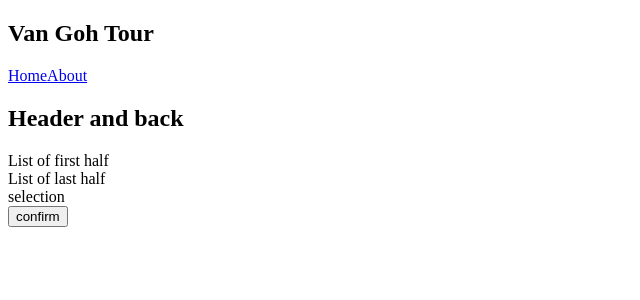
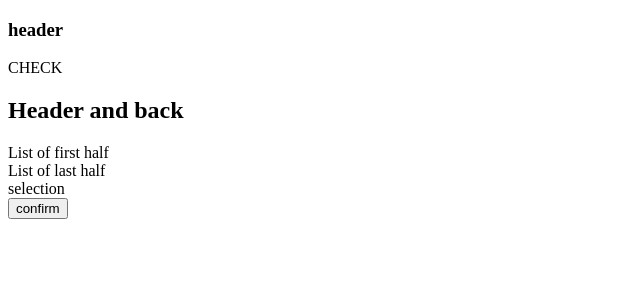
Before and after one commit to kyunwang/van-gogh-app, a Vue app: page /selection in a window 1280 px wide. Shown: the top 300 px of the page, without its empty margins (0-640 px from the left). Built offline with nearby package versions, Linux system fonts and the light colour scheme; the HTML template or start-up script is replaced by a standard one.

Commit message:
Header function setup for returning path

```diff
--- a/src/App.vue
+++ b/src/App.vue
@@ -1,15 +1,21 @@
 <template>
 <div id="app">
-	<h2>Van Goh Tour</h2>
-    <router-link to="/">Home</router-link>
-    <router-link to="/about">About</router-link>
+	<!-- <h2>Van Goh Tour</h2> -->
+    <!-- <router-link to="/">Home</router-link> -->
+    <!-- <router-link to="/about">About</router-link> -->
+	 <Header />
     <router-view></router-view>
 </div>
 </template>
 
 <script>
+	import Header from './components/Header.vue';
+
 	export default {
 		name: 'app',
+		components: {
+			Header
+		},
 		data() {
 			return {
 				title: 'hello'
@@ -17,5 +23,3 @@
 		}
 	};
 </script>
-
-<style></style>
--- a/src/components/Header.vue
+++ b/src/components/Header.vue
@@ -1,10 +1,28 @@
 <template>
-
+	<header>
+		<h3 @click="goBack">header</h3>
+		<p @click="checkRoute">CHECK</p>
+	</header>
 </template>
 
 <script>
 	export default {
+		props: [],
+		data() {
+			return {}
+		},
+		methods: {
+			goBack() {
+				if (this.$route.path !== '/') {
+					console.log('Going back');
 
+					this.$router.go(-1);
+				}
+			},
+			checkRoute() {
+				console.log(this.$route);
+			}
+		}
 	}
 </script>
 
--- a/src/views/Home.vue
+++ b/src/views/Home.vue
@@ -9,14 +9,11 @@
 	export default {
 		data() {
 			return {
-					title: 'Home page'
+				title: 'Home page'
 			};
 		}
 	};
 </script>
 
 <style lang="scss" scoped>
-    body {
-        background-color: red;
-    }
 </style>
--- a/src/views/Selection.vue
+++ b/src/views/Selection.vue
@@ -5,12 +5,14 @@
 		<section>List of last half</section>
 		<footer>
 			<section>selection</section>
-			<button @click="test">confirm</button>
+			<button @click="$router.go(-1)">confirm</button>
 		</footer>
 	</div>
 </template>
 
 <script>
+	import Header from '../components/Header.vue';
+
 	export default {
 		props: ['backTo'],
 		data() {
```
